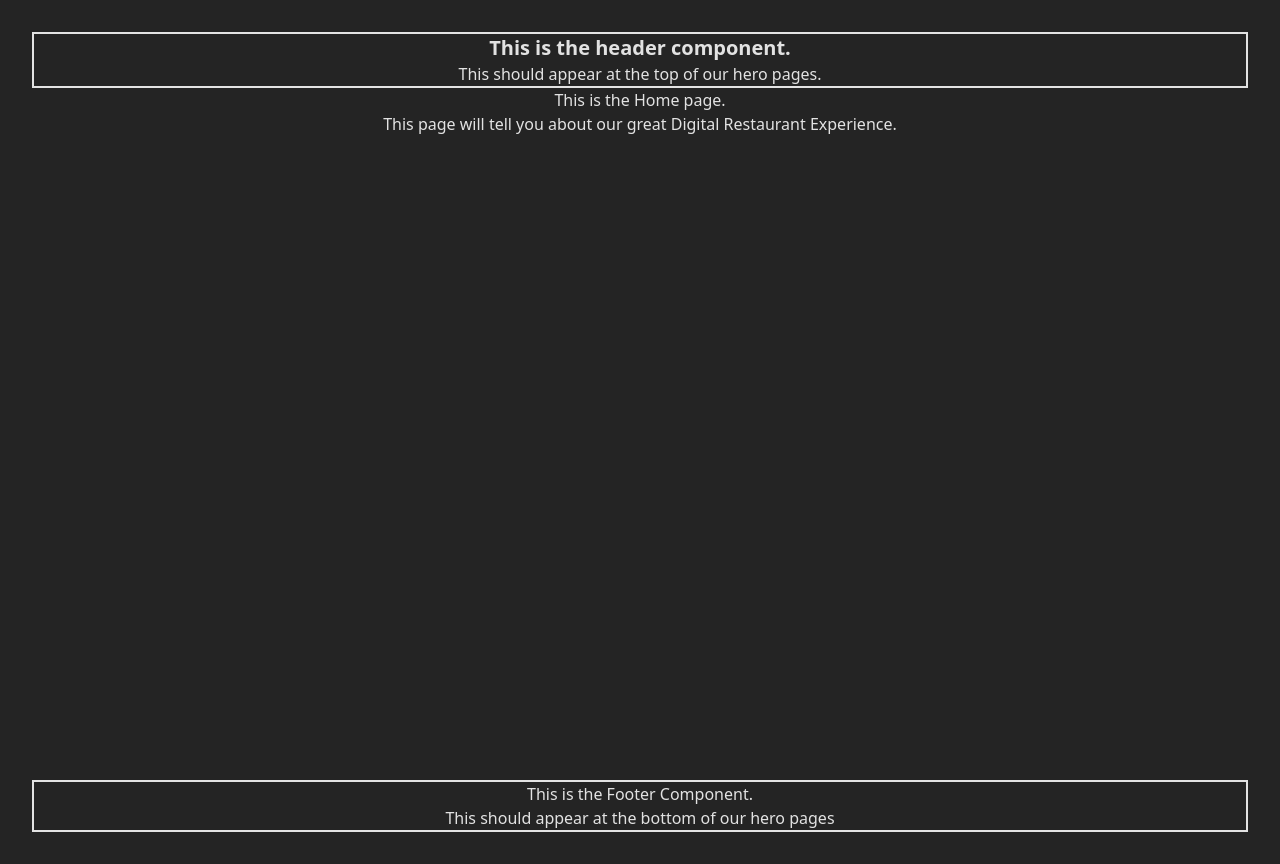
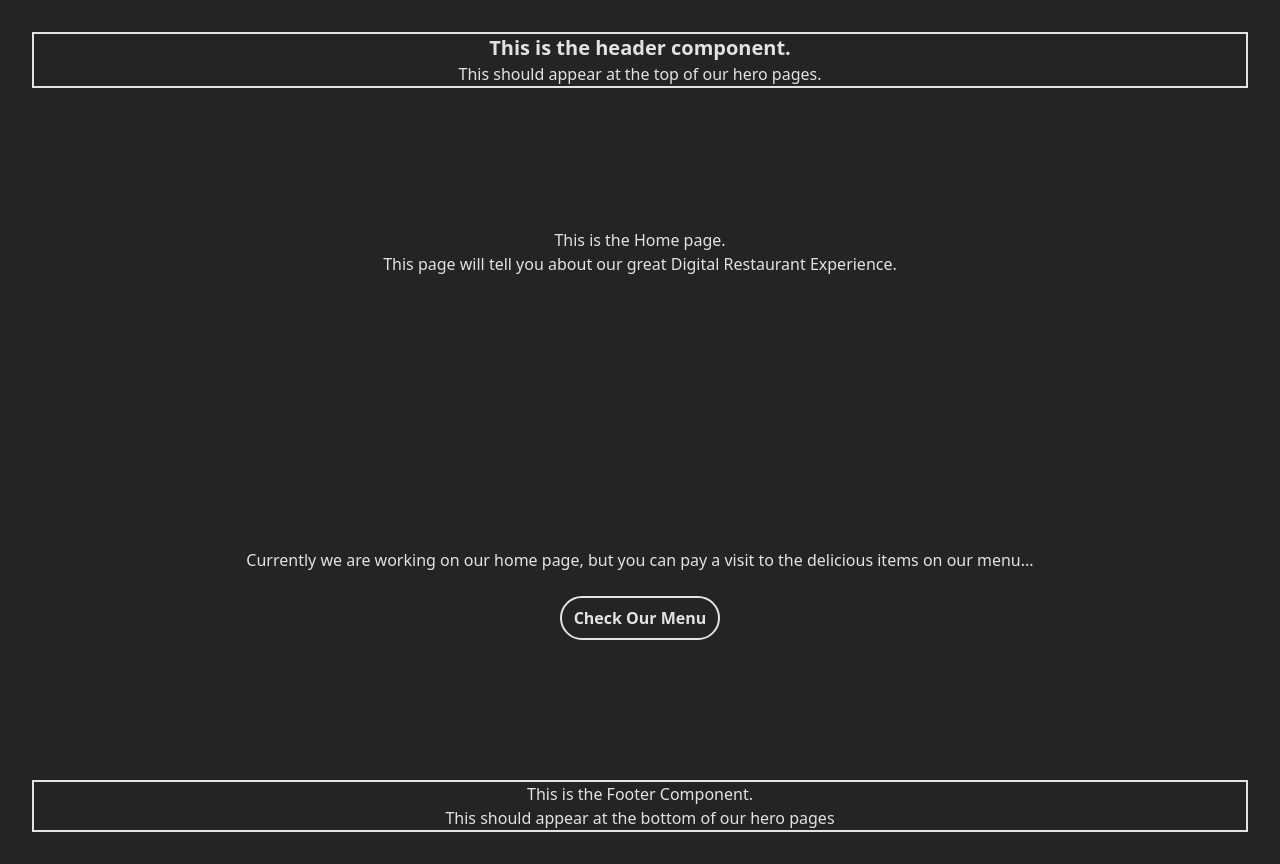
Before and after one commit to Subhranshu-Lenka/Digital-Restaurant, a React (Vite) app in the folder Frontend/: page / in a window 1280 px wide. Built offline with nearby package versions, Linux system fonts and the light colour scheme.

Commit message:
workaround style and navigate to menu

```diff
--- a/Frontend/src/Components/MainLayout/MainLayout.jsx
+++ b/Frontend/src/Components/MainLayout/MainLayout.jsx
@@ -8,7 +8,7 @@ function MainLayout() {
         <>
             <div className='min-h-dvh flex flex-col place-content-between'>
                 <Header />
-                <main className='flex-1'>
+                <main className='flex-1 flex'>
                     <Outlet />
                 </main>
                 <Footer />
--- a/Frontend/src/Pages/Home/Home.jsx
+++ b/Frontend/src/Pages/Home/Home.jsx
@@ -1,12 +1,30 @@
-import React from 'react'
+import { useNavigate } from "react-router-dom"
 
 function Home() {
+    const navigate = useNavigate();
+
+    const menuBtnHandler = () => {
+        navigate("/menu");
+    }
+
     return (
         <>
-            <div>
+            <div className='flex flex-col p-4 flex-1 justify-around'>
+                <section>
+                    <div>This is the Home page.</div>
+                    <p>This page will tell you about our great Digital Restaurant Experience.</p>
+                </section>
 
-                <div>This is the Home page.</div>
-                <p>This page will tell you about our great Digital Restaurant Experience.</p>
+
+                <section>
+                    <p className='p-6'>Currently we are working on our home page, but you can pay a visit to the delicious items on our menu...</p>
+                    <button
+                        onClick={menuBtnHandler}
+                        className='px-3 py-2 font-bold border-2 rounded-full'
+                    >
+                        Check Our Menu
+                    </button>
+                </section>
 
             </div>
         </>
```
